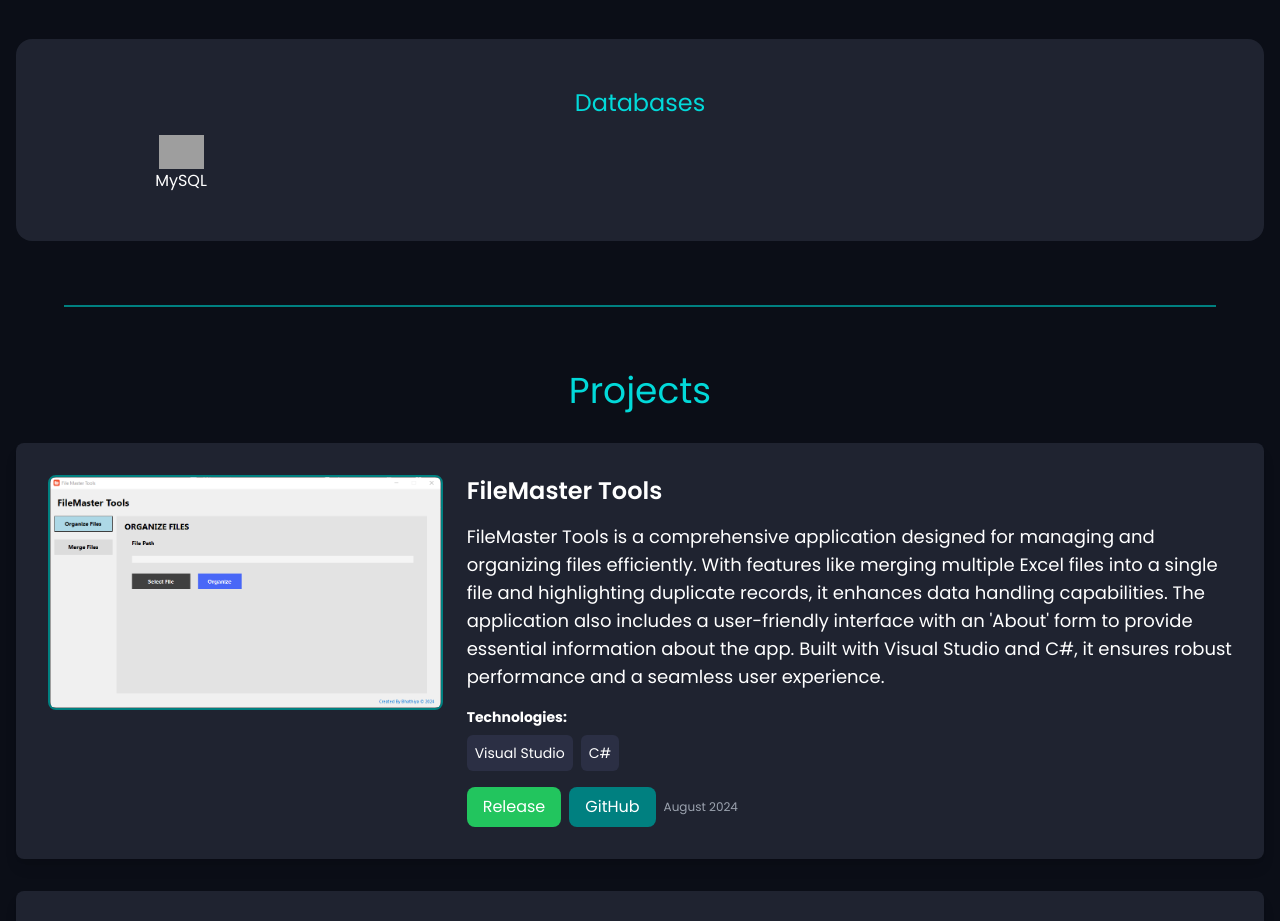
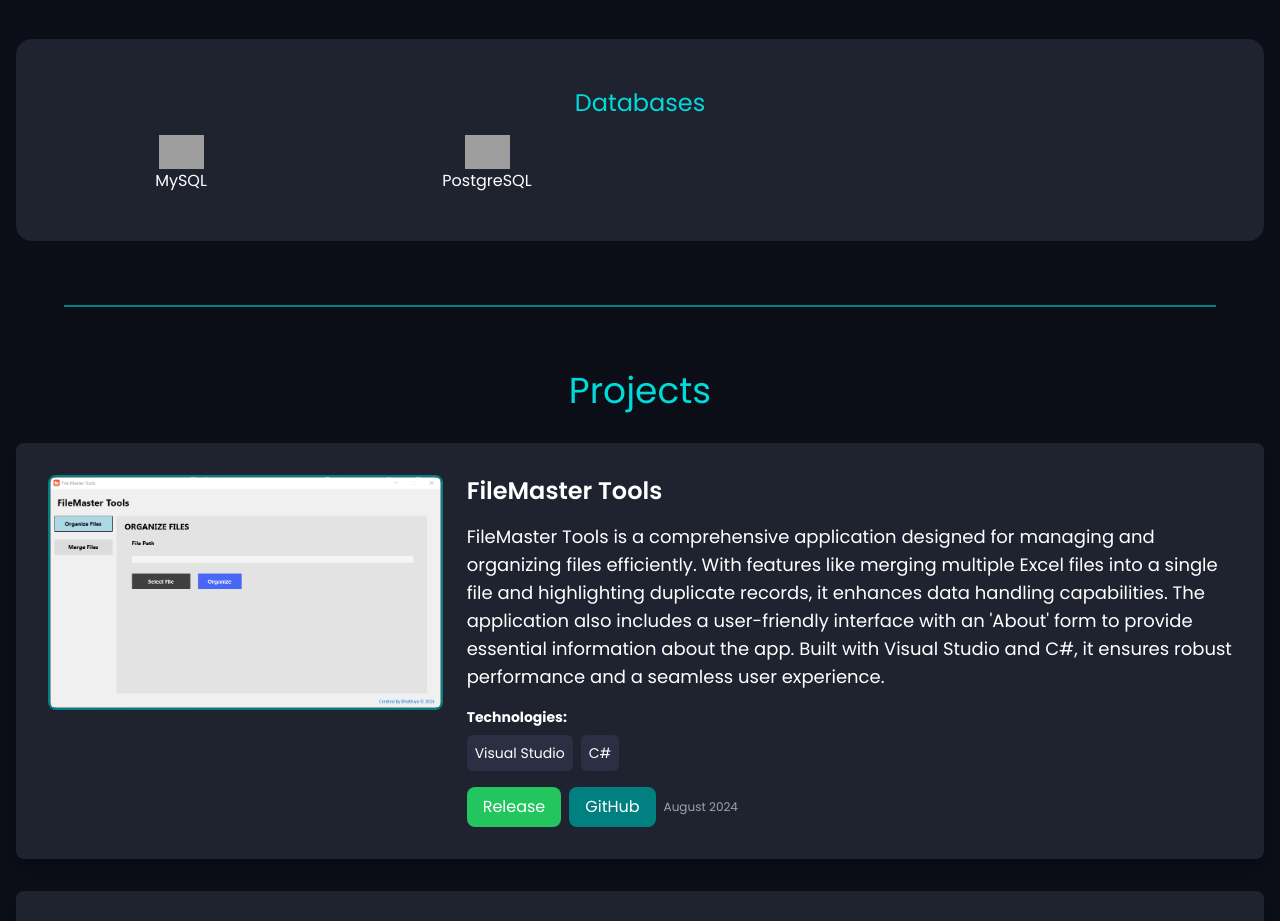
Before and after one commit to smbhathiya/portfolio-v1, a React (Vite) app: page / in a window 1280 px wide. Shown: the part 2460-3381 px from the top of the page. Built offline with nearby package versions, Linux system fonts and the light colour scheme; grey boxes are pictures that could not be loaded.

Commit message:
skill icons updated (PostgreySQL)

```diff
--- a/src/data/skillData.js
+++ b/src/data/skillData.js
@@ -14,4 +14,6 @@ export const skillData = [
   { id: 13, name: "HTML", alt: "HTML", src: "https://raw.githubusercontent.com/tandpfun/skill-icons/main/icons/HTML.svg", type: "language" },
   { id: 14, name: "CSS", alt: "CSS", src: "https://raw.githubusercontent.com/tandpfun/skill-icons/main/icons/CSS.svg", type: "language" },
   { id: 15, name: "React", alt: "React", src: "https://raw.githubusercontent.com/tandpfun/skill-icons/main/icons/React-Light.svg", type: "framework" },
+  { id: 16, name: "PostgreSQL", alt: "PostgreSQL", src: "https://raw.githubusercontent.com/tandpfun/skill-icons/main/icons/PostgreSQL-Light.svg", type: "database" },
+
 ];
```
